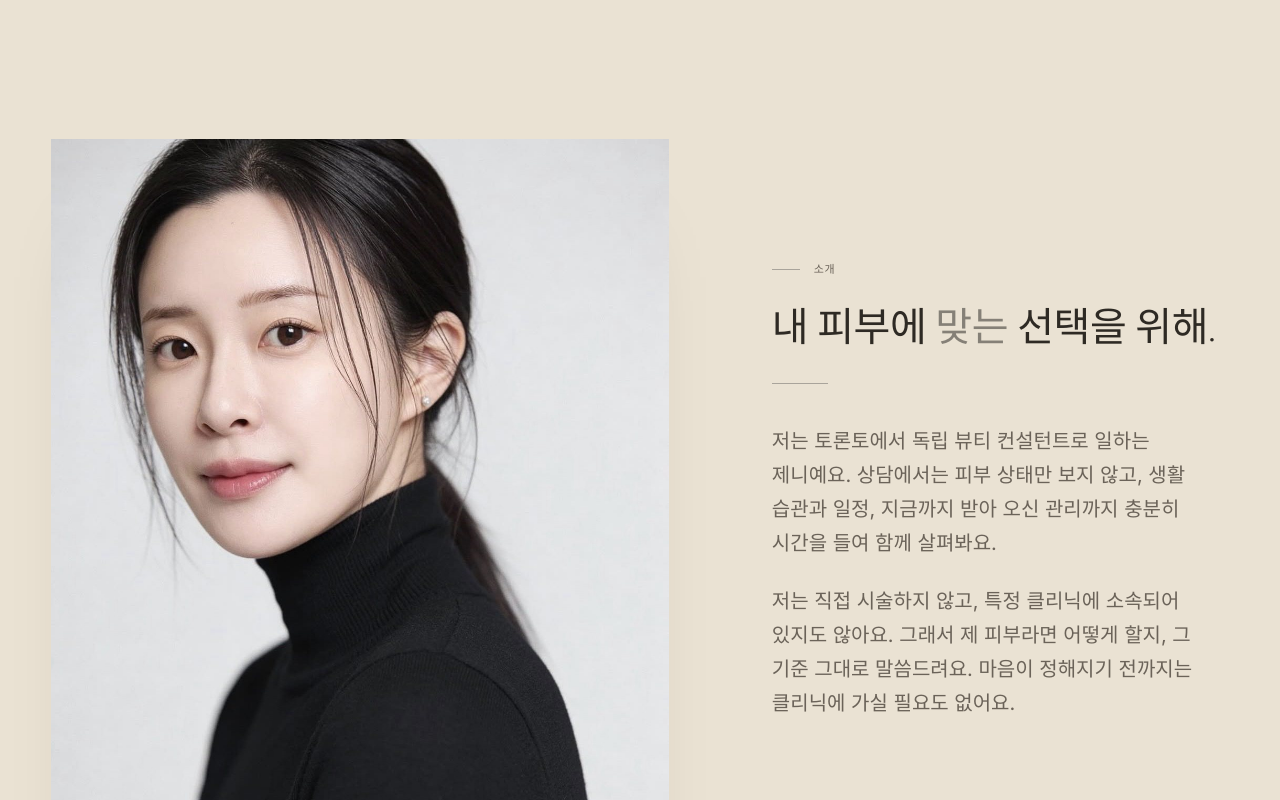
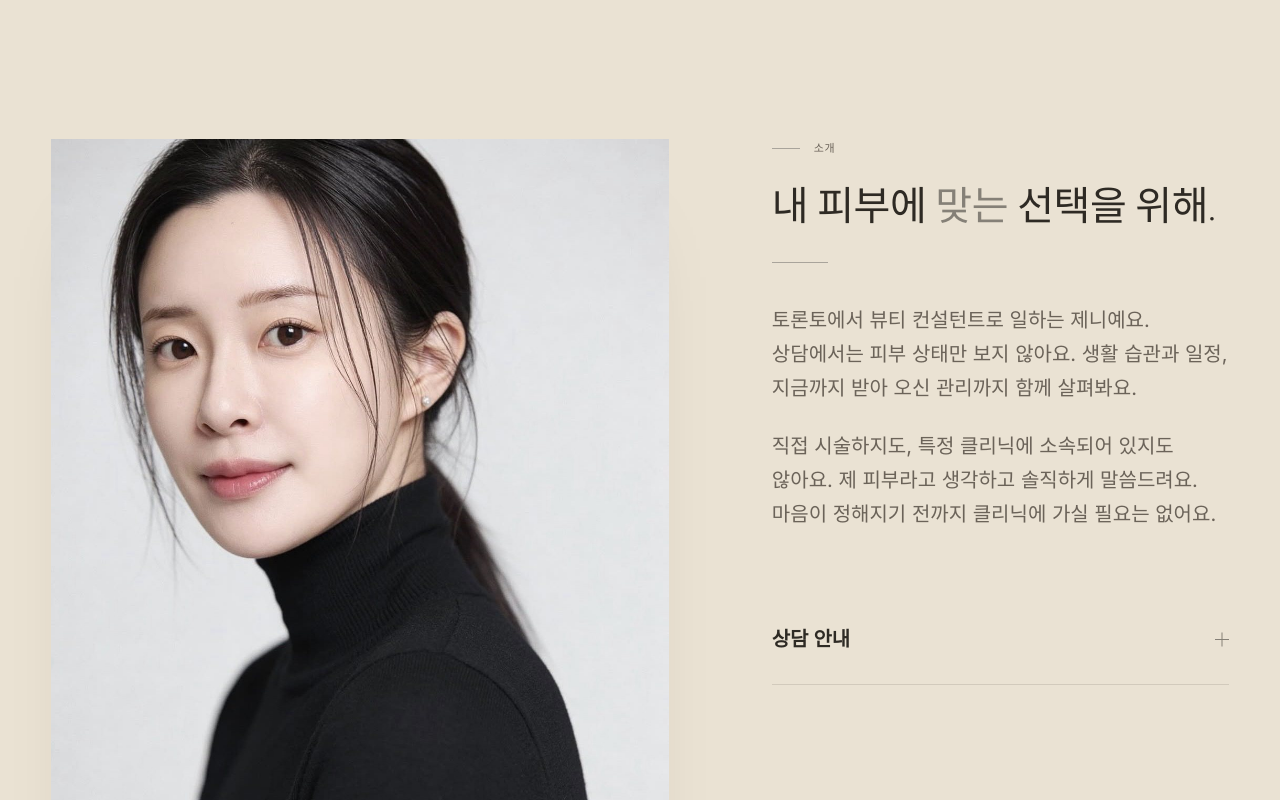
Before and after one commit to kyungleekim92-cmd/jenny-kim-beauty, a Next.js app: page /ko in a window 1280 px wide. Shown: the part 8820-9620 px from the top of the page. Built offline with nearby package versions, Linux system fonts and the light colour scheme.

Commit message:
About: pin photo to top (fixes shift on accordion open), natural ko copy

```diff
--- a/app/animations.css
+++ b/app/animations.css
@@ -508,7 +508,7 @@ fieldset.form-group + fieldset.form-group { margin-top: 56px; }
   display: grid;
   grid-template-columns: minmax(0, 1.15fr) minmax(0, 0.85fr);
   gap: clamp(48px, 8vw, 128px);
-  align-items: end;
+  align-items: start;
 }
 .about-portrait .photo { box-shadow: 0 50px 80px -60px rgba(46, 42, 36, 0.35); }
 .about-copy { padding-bottom: clamp(0px, 3vw, 48px); }
--- a/components/About.tsx
+++ b/components/About.tsx
@@ -40,8 +40,8 @@ const copy = {
         내 피부에 <em>맞는</em> 선택을 위해.
       </>
     ),
-    p1: "저는 토론토에서 독립 뷰티 컨설턴트로 일하는 제니예요. 상담에서는 피부 상태만 보지 않고, 생활 습관과 일정, 지금까지 받아 오신 관리까지 충분히 시간을 들여 함께 살펴봐요.",
-    p2: "저는 직접 시술하지 않고, 특정 클리닉에 소속되어 있지도 않아요. 그래서 제 피부라면 어떻게 할지, 그 기준 그대로 말씀드려요. 마음이 정해지기 전까지는 클리닉에 가실 필요도 없어요.",
+    p1: "토론토에서 뷰티 컨설턴트로 일하는 제니예요. 상담에서는 피부 상태만 보지 않아요. 생활 습관과 일정, 지금까지 받아 오신 관리까지 함께 살펴봐요.",
+    p2: "직접 시술하지도, 특정 클리닉에 소속되어 있지도 않아요. 제 피부라고 생각하고 솔직하게 말씀드려요. 마음이 정해지기 전까지 클리닉에 가실 필요는 없어요.",
     detail: "상담 안내",
     includedLabel: "상담 내용",
     included: [
```
